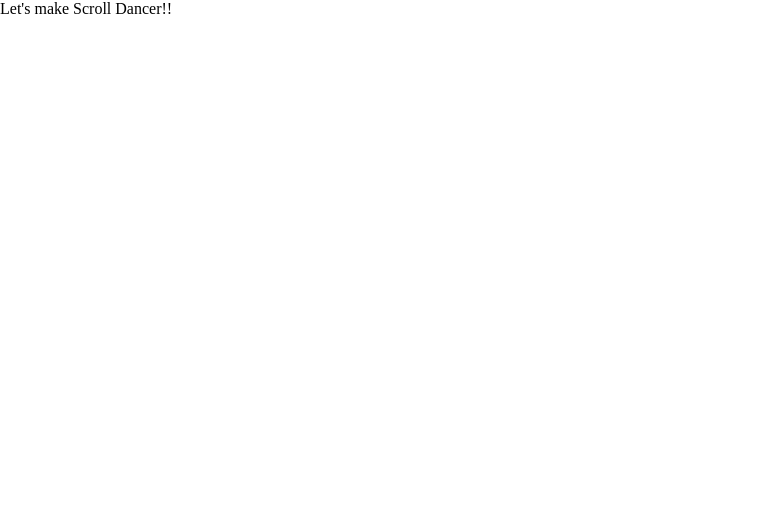
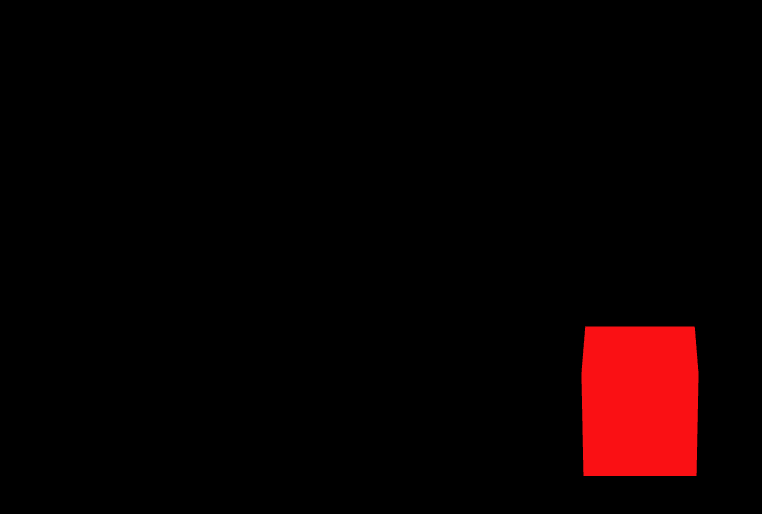
Before and after one commit to Rose4tune/lecture_3DThreeJS, a React (Vite) app in the folder project01/chapter03-scroll-dancer/: page / in a window 1280 px wide. Shown: the top 514 px of the page, without its empty margins (0-762 px from the left). Built offline with nearby package versions, Linux system fonts and the light colour scheme.

Commit message:
feat: react 컴포넌트 및 캔버스 셋팅

```diff
--- a/project01/chapter03-scroll-dancer/src/App.jsx
+++ b/project01/chapter03-scroll-dancer/src/App.jsx
@@ -1,9 +1,18 @@
+import styled from "styled-components";
+import MainCanvas from "./components/MainCanvas";
+
 function App() {
   return (
-    <>
-      Let's make Scroll Dancer!!
-    </>
-  )
+    <Wrapper>
+      <MainCanvas />
+    </Wrapper>
+  );
 }
 
-export default App
+export default App;
+
+const Wrapper = styled.div`
+  width: 100vw;
+  height: 100vh;
+  overflow: hidden;
+`;
--- /dev/null
+++ b/project01/chapter03-scroll-dancer/src/components/MainCanvas.jsx
@@ -0,0 +1,25 @@
+import { Canvas } from "@react-three/fiber";
+import { Box, OrbitControls } from "@react-three/drei";
+import * as THREE from "three";
+
+export default function MainCanvas() {
+  const aspectRatio = window.innerWidth / window.innerHeight;
+  return (
+    <Canvas
+      id="canvas"
+      gl={{ antialias: true }}
+      shadows="soft"
+      camera={{
+        fov: 30,
+        aspect: aspectRatio,
+        near: 0.01,
+        far: 1000,
+        position: [0, 6, 12],
+      }}
+      scene={{ background: new THREE.Color(0x000000) }}
+    >
+      <Box material-color={0xff0000} />
+      <OrbitControls />
+    </Canvas>
+  );
+}
```
